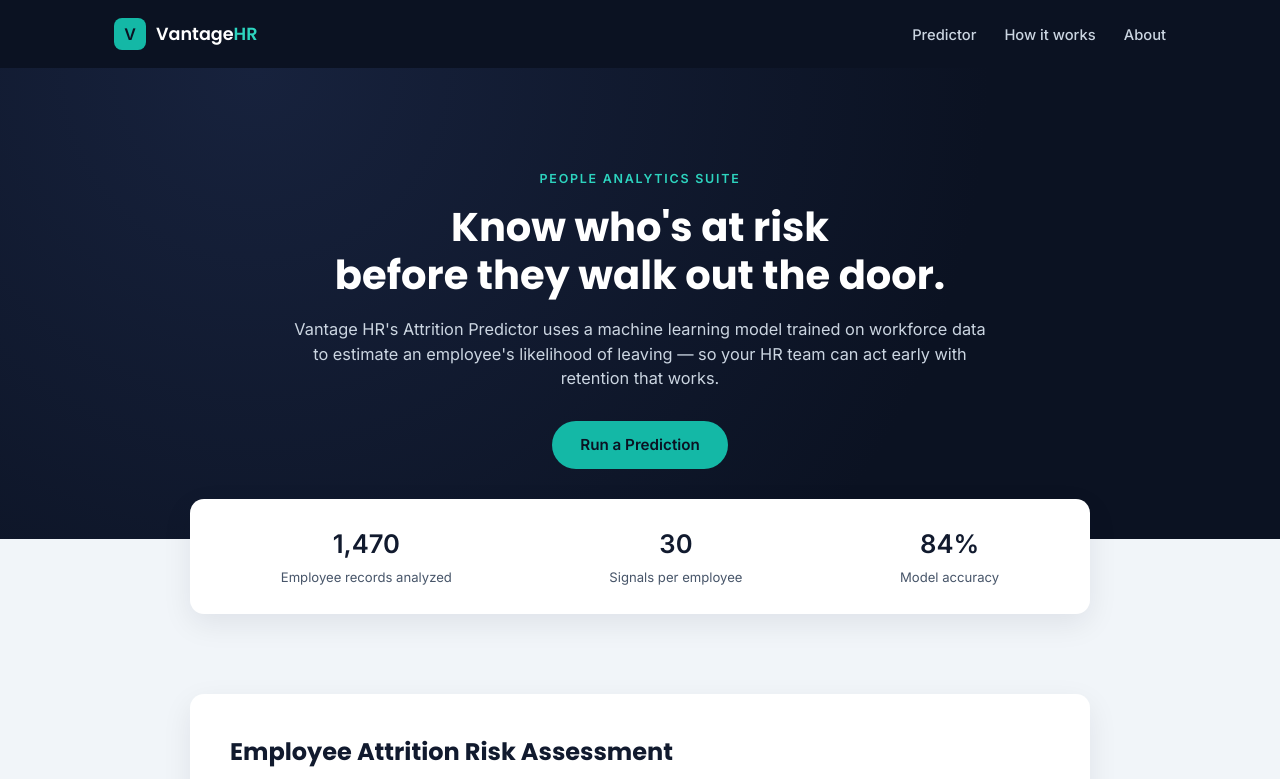
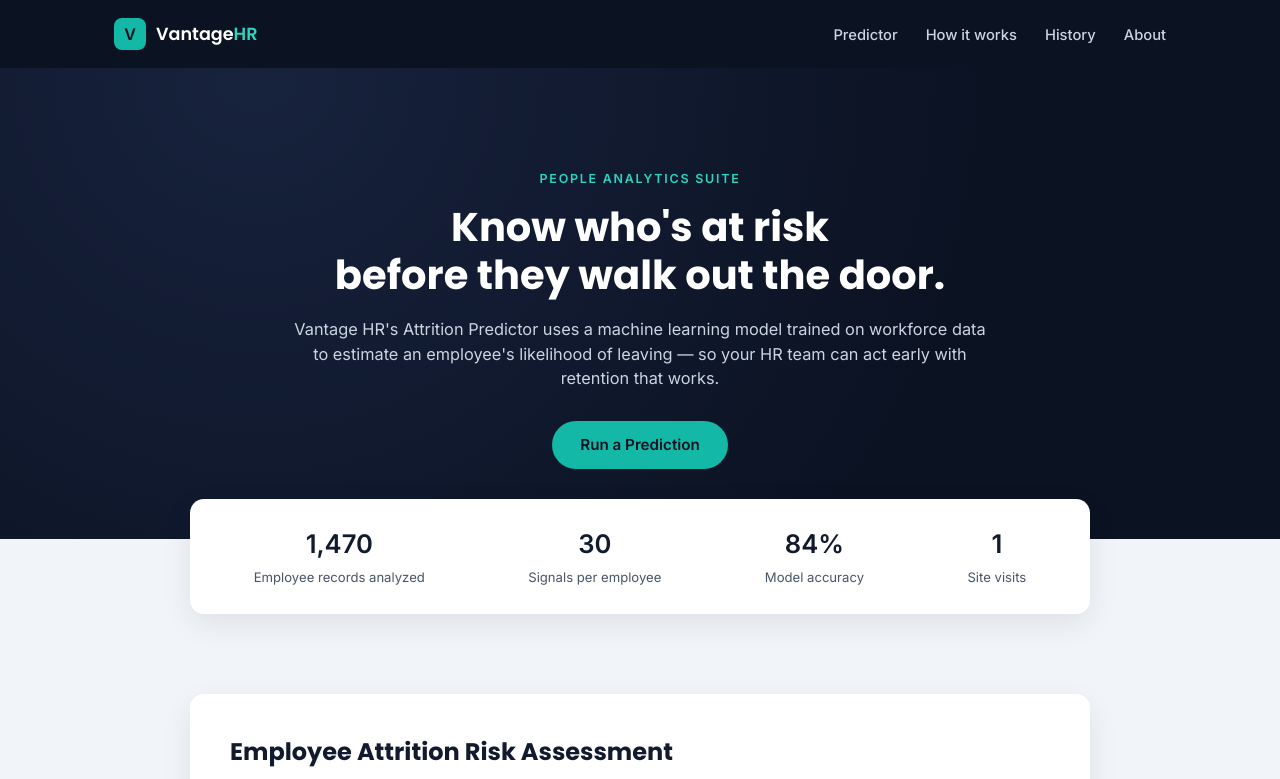
Before and after one commit to nagendragouda390-lgtm/employees-satisfaction, a Flask app: page / in a window 1280 px wide. Shown: the top 779 px of the page. Run offline with Flask 3, Linux system fonts and the light colour scheme; data comes from the database, SQL or seed files in the repository; parts of the project's set-up code (start-up, migrations or seed data) failed here and were passed over.

Commit message:
Add files via upload

```diff
--- a/templates/index.html
+++ b/templates/index.html
@@ -19,6 +19,7 @@
     <ul class="nav-links">
       <li><a href="#predict">Predictor</a></li>
       <li><a href="#how">How it works</a></li>
+      <li><a href="{{ url_for('history') }}">History</a></li>
       <li><a href="#about">About</a></li>
     </ul>
   </div>
@@ -49,6 +50,10 @@
   <div class="stat">
     <span class="stat-num">84%</span>
     <span class="stat-label">Model accuracy</span>
+  </div>
+  <div class="stat">
+    <span class="stat-num">{{ visit_count }}</span>
+    <span class="stat-label">Site visits</span>
   </div>
 </section>
 
--- a/templates/result.html
+++ b/templates/result.html
@@ -18,6 +18,7 @@
     </div>
     <ul class="nav-links">
       <li><a href="{{ url_for('index') }}">Predictor</a></li>
+      <li><a href="{{ url_for('history') }}">History</a></li>
     </ul>
   </div>
 </nav>
@@ -53,6 +54,7 @@
     </p>
 
     <a href="{{ url_for('index') }}" class="btn btn-primary">Run Another Prediction</a>
+    <a href="{{ url_for('history') }}" class="btn btn-secondary">View Prediction History</a>
   </div>
 
   <div class="summary-card">
```
